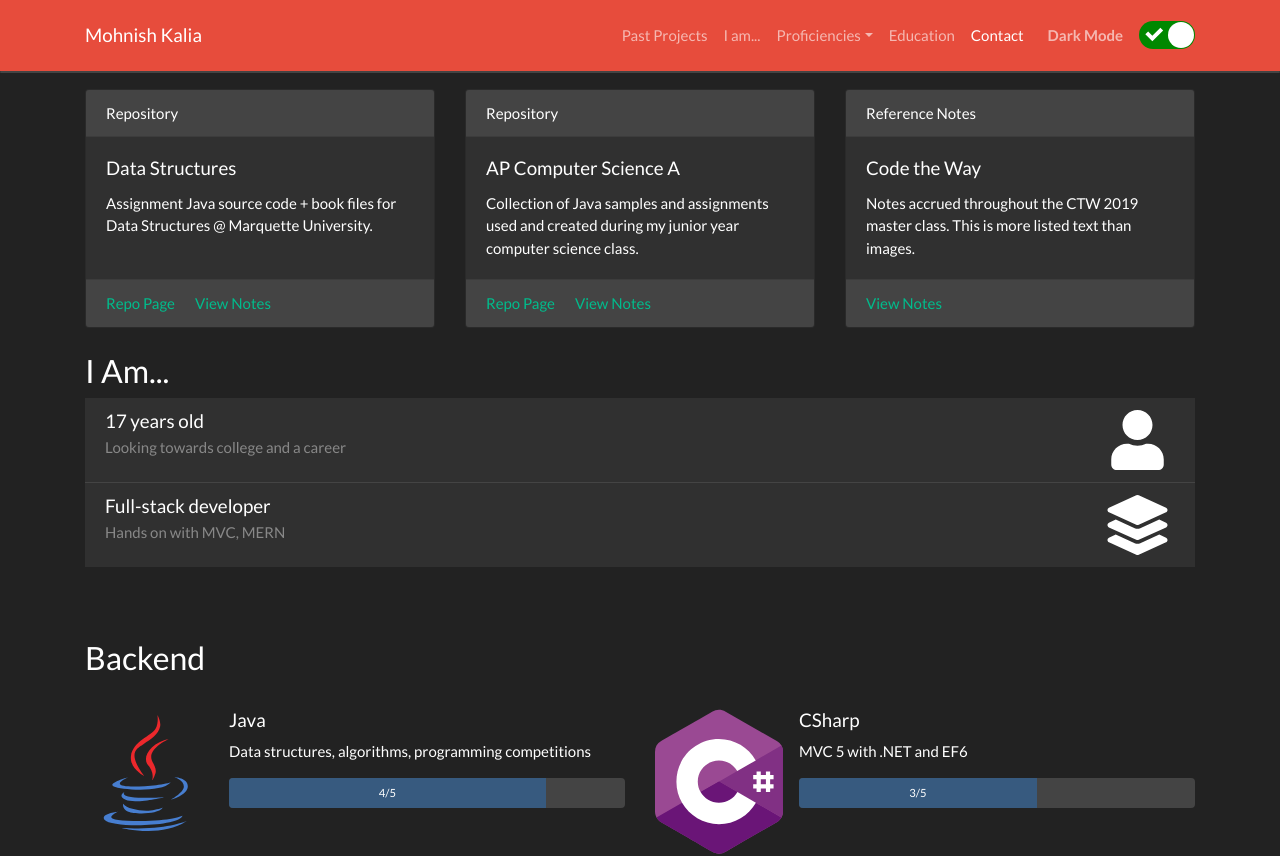
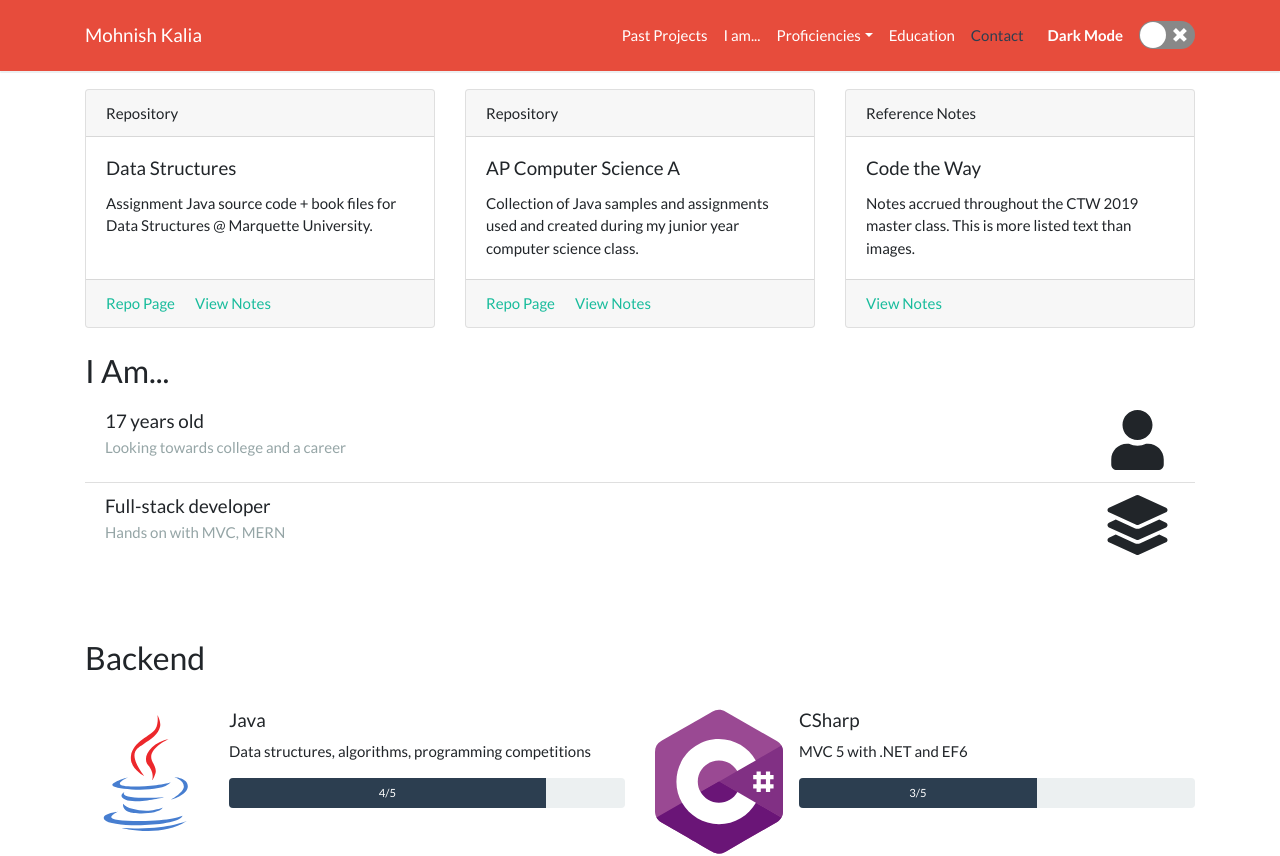
Before and after one commit to MohnishKalia/MohnishKalia.github.io, a React (Create React App) app: page / in a window 1280 px wide. Shown: the top 856 px of the page. Built offline with nearby package versions, Linux system fonts and the light colour scheme.

Commit message:
Dark mode preference support

```diff
--- a/public/index.html
+++ b/public/index.html
@@ -7,9 +7,10 @@
   <meta name="viewport" content="width=device-width, initial-scale=1" />
   <meta name="theme-color" content="#D1D1D1" />
   <meta name="description" content="Web Portfolio of Mohnish Kalia's work in computer science.">
+  <meta name="google-site-verification" content="5jPvPbCuyexIk2g4xlYLuDOMb9P1kYgwKMmA-JAgvn0" />
   <link rel="apple-touch-icon" href="%PUBLIC_URL%/logo192.png" />
   <link rel="manifest" href="%PUBLIC_URL%/manifest.json" />
-  <link href="https://stackpath.bootstrapcdn.com/bootswatch/4.4.1/darkly/bootstrap.min.css" id="curtheme" rel="stylesheet"
+  <link href="https://stackpath.bootstrapcdn.com/bootswatch/4.4.1/flatly/bootstrap.min.css" id="curtheme" rel="stylesheet"
     crossorigin="anonymous">
   <title>Mohnish Kalia</title>
 </head>
--- a/src/App.css
+++ b/src/App.css
@@ -1,6 +1,3 @@
-/*
- * Footer
- */
 /* footer {
   color: #999;
   text-align: center;
@@ -10,3 +7,6 @@
 footer p:last-child {
   margin-bottom: 0;
 } */
+/* @import url("https://stackpath.bootstrapcdn.com/bootswatch/4.4.1/darkly/bootstrap.min.css") (prefers-color-scheme: no-preference); */
+@import url("https://stackpath.bootstrapcdn.com/bootswatch/4.4.1/darkly/bootstrap.min.css") (prefers-color-scheme: dark);
+@import url("https://stackpath.bootstrapcdn.com/bootswatch/4.4.1/flatly/bootstrap.min.css") (prefers-color-scheme: light);
--- a/src/components/Header.tsx
+++ b/src/components/Header.tsx
@@ -5,7 +5,7 @@ import Switch from 'react-switch'
 export default class Header extends Component<{}, { checked: boolean, scrollProgress: number }> {
     constructor(props: {}) {
         super(props);
-        this.state = { checked: true, scrollProgress: 0 };
+        this.state = { checked: matchMedia('(prefers-color-scheme: dark), (prefers-color-scheme: no-preference)').matches, scrollProgress: 0 };
         this.handleChange = this.handleChange.bind(this);
     }
 
@@ -13,13 +13,12 @@ export default class Header extends Component<{}, { checked: boolean, scrollProg
         this.setState({ checked });
         const elt = document.getElementById('theme');
         if (elt) elt.remove();
-        else this.createLight();
-        //(document.getElementById('theme') as HTMLLinkElement).href = `https://stackpath.bootstrapcdn.com/bootswatch/4.4.1/${checked ? 'darkly' : 'litera'}/bootstrap.min.css`
+        this.createTheme(checked);
     }
 
-    createLight() {
+    createTheme(dark: boolean) {
         const pop = document.createElement('link');
-        pop.href = 'https://stackpath.bootstrapcdn.com/bootswatch/4.4.1/litera/bootstrap.min.css';
+        pop.href = `https://stackpath.bootstrapcdn.com/bootswatch/4.4.1/${dark ? 'darkly' : 'flatly'}/bootstrap.min.css`;
         pop.id = 'theme';
         pop.rel = 'stylesheet';
         pop.crossOrigin = 'anonymous';
--- a/src/images/Logos.tsx
+++ b/src/images/Logos.tsx
@@ -53,12 +53,12 @@ const getSVG = (name: string, className: string, width: string) => {
                 <svg width={width} className={className} viewBox="0 0 256 255" xmlns="http://www.w3.org/2000/svg" preserveAspectRatio="xMinYMin meet">
                     <defs>
                         <linearGradient x1="12.959%" y1="12.039%" x2="79.639%" y2="78.201%" id="a">
-                            <stop stop-color="#387EB8" offset="0%" />
-                            <stop stop-color="#366994" offset="100%" />
+                            <stop stopColor="#387EB8" offset="0%" />
+                            <stop stopColor="#366994" offset="100%" />
                         </linearGradient>
                         <linearGradient x1="19.128%" y1="20.579%" x2="90.742%" y2="88.429%" id="b">
-                            <stop stop-color="#FFE052" offset="0%" />
-                            <stop stop-color="#FFC331" offset="100%" />
+                            <stop stopColor="#FFE052" offset="0%" />
+                            <stop stopColor="#FFC331" offset="100%" />
                         </linearGradient>
                     </defs>
                     <path d="M126.916.072c-64.832 0-60.784 28.115-60.784 28.115l.072 29.128h61.868v8.745H41.631S.145 61.355.145 126.77c0 65.417 36.21 63.097 36.21 63.097h21.61v-30.356s-1.165-36.21 35.632-36.21h61.362s34.475.557 34.475-33.319V33.97S194.67.072 126.916.072zM92.802 19.66a11.12 11.12 0 0 1 11.13 11.13 11.12 11.12 0 0 1-11.13 11.13 11.12 11.12 0 0 1-11.13-11.13 11.12 11.12 0 0 1 11.13-11.13z" fill="url(#a)" />
```
Lines whose indentation alone changed are shown as unchanged.
